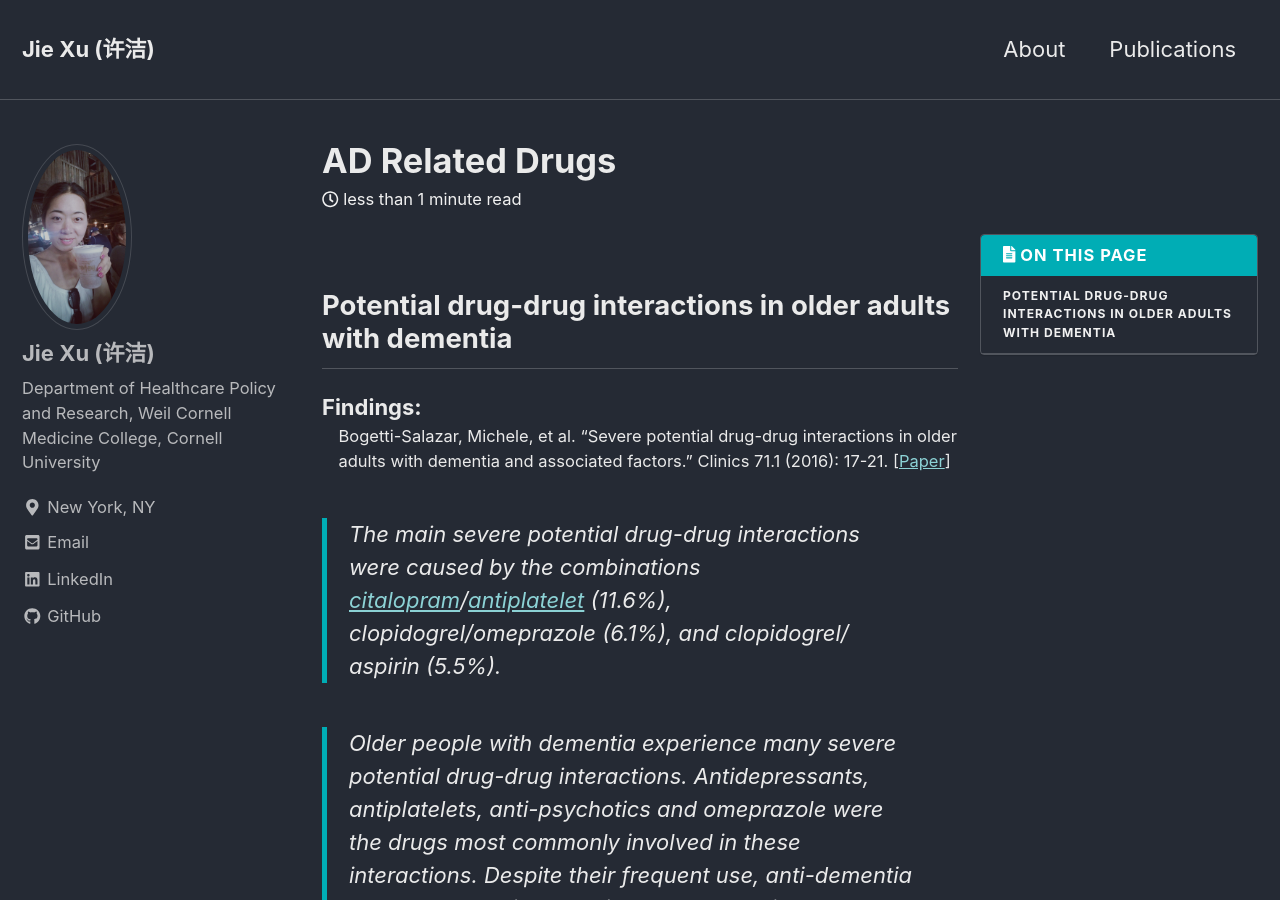
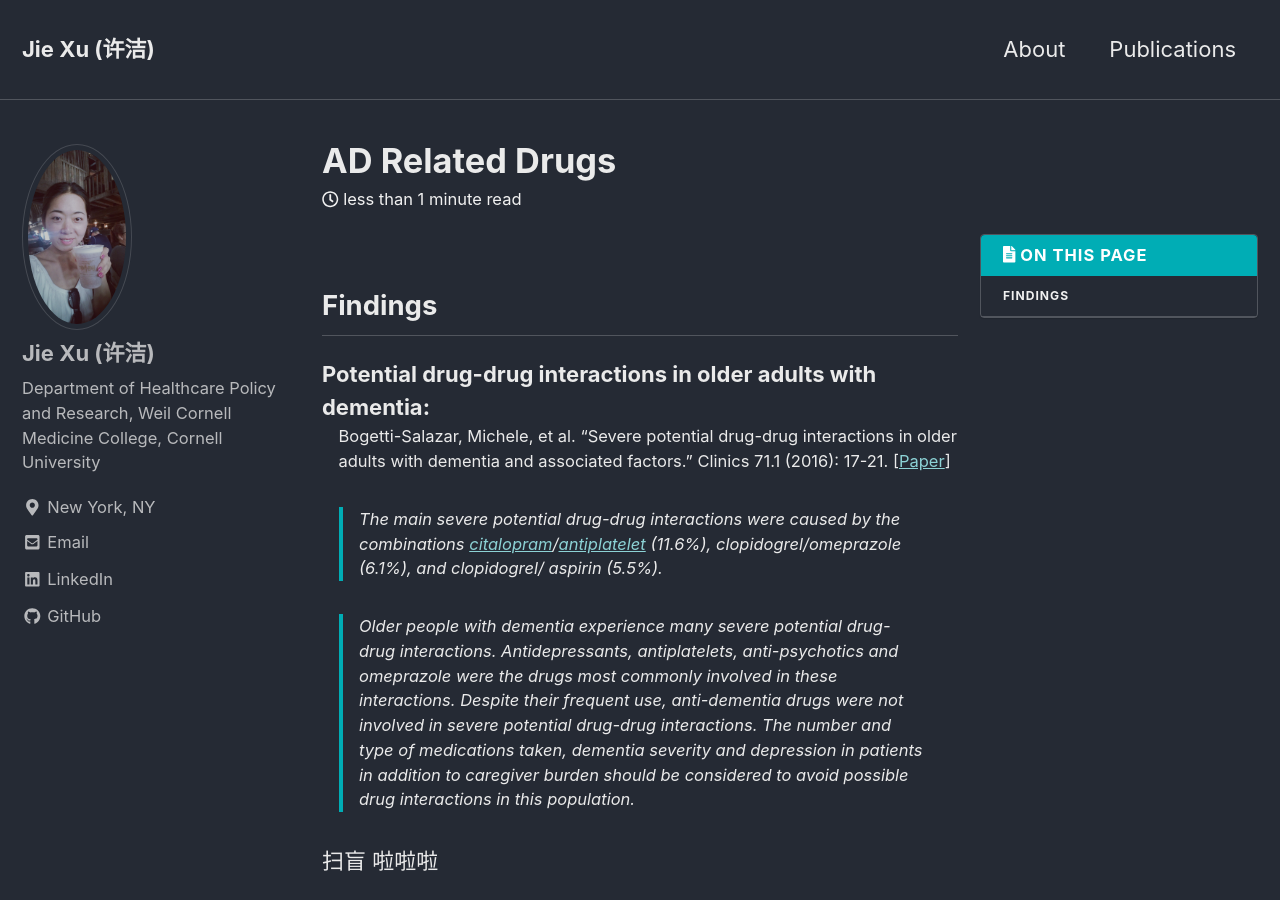
Before and after one commit to jxu1015/jxu1015.github.io, a Jekyll site: the page built from _posts/2020-03-03-AD-Related-Drugs.md, in a window 1280 px wide and 900 px high. Built offline with Jekyll 4.4.1, drawn with Linux system fonts in a browser that asks for light colours; nearby versions of some CDN libraries.

Commit message:
Update 2020-03-03-AD-Related-Drugs.md

```diff
--- a/_posts/2020-03-03-AD-Related-Drugs.md
+++ b/_posts/2020-03-03-AD-Related-Drugs.md
@@ -8,14 +8,14 @@ tags:
 toc: true
 ---
 
-## Potential drug-drug interactions in older adults with dementia
+## Findings
 
-Findings:
+Potential drug-drug interactions in older adults with dementia:
 :   Bogetti-Salazar, Michele, et al. "Severe potential drug-drug interactions in older adults with dementia and associated factors." Clinics 71.1 (2016): 17-21. [[Paper](https://www.ncbi.nlm.nih.gov/pmc/articles/PMC4763155/pdf/cln-71-01-017.pdf)]
 
-> The main severe potential drug-drug interactions were caused by the combinations [citalopram](https://www.drugs.com/citalopram.html)/[antiplatelet](https://www.drugs.com/drug-class/antiplatelet-agents.html) (11.6%), clopidogrel/omeprazole (6.1%), and clopidogrel/ aspirin (5.5%).
+:   > The main severe potential drug-drug interactions were caused by the combinations [citalopram](https://www.drugs.com/citalopram.html)/[antiplatelet](https://www.drugs.com/drug-class/antiplatelet-agents.html) (11.6%), clopidogrel/omeprazole (6.1%), and clopidogrel/ aspirin (5.5%).
 
-> Older people with dementia experience many severe potential drug-drug interactions. Antidepressants, antiplatelets, anti-psychotics and omeprazole were the drugs most commonly involved in these interactions. Despite their frequent use, anti-dementia drugs were not involved in severe potential drug-drug interactions. The number and type of medications taken, dementia severity and depression in patients in addition to caregiver burden should be considered to avoid possible drug interactions in this population.
+:   > Older people with dementia experience many severe potential drug-drug interactions. Antidepressants, antiplatelets, anti-psychotics and omeprazole were the drugs most commonly involved in these interactions. Despite their frequent use, anti-dementia drugs were not involved in severe potential drug-drug interactions. The number and type of medications taken, dementia severity and depression in patients in addition to caregiver burden should be considered to avoid possible drug interactions in this population.
 
 扫盲 啦啦啦
 
```
